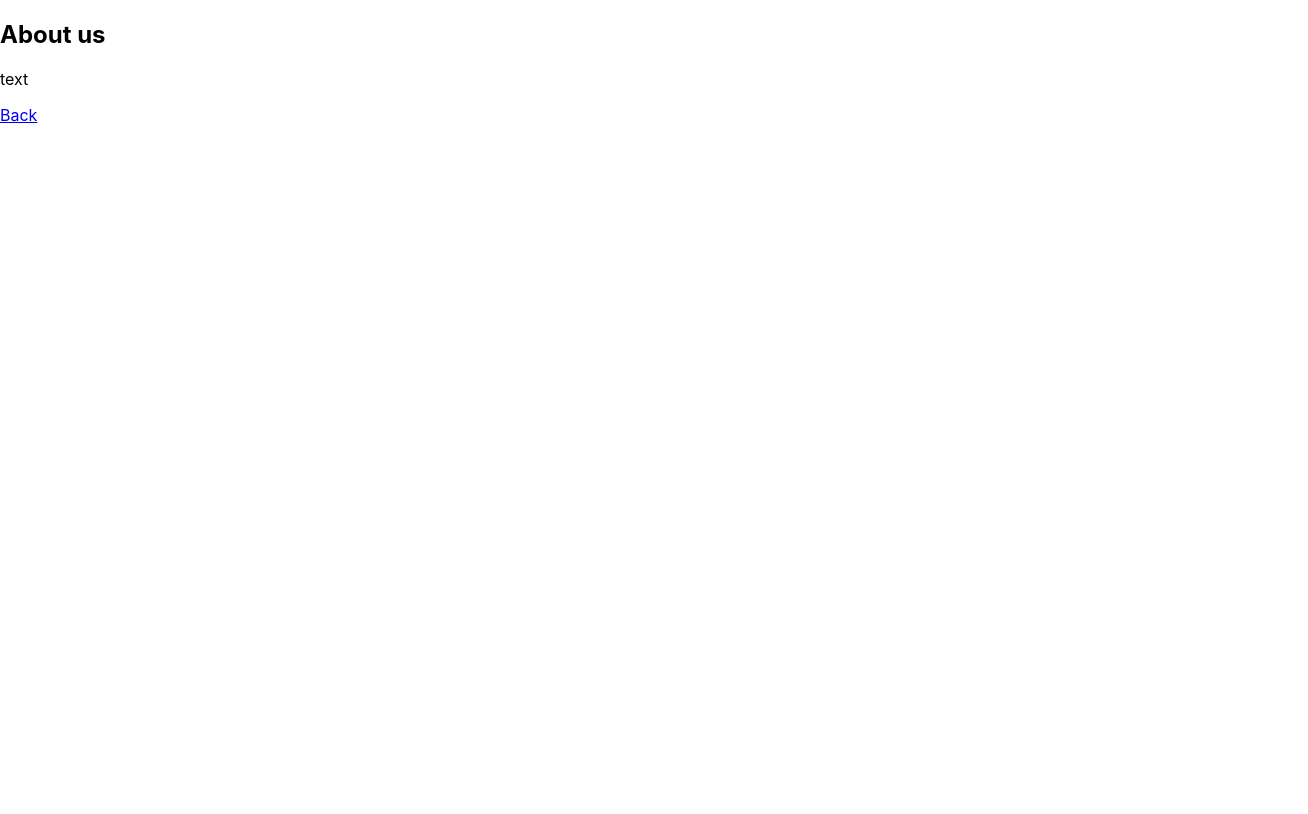
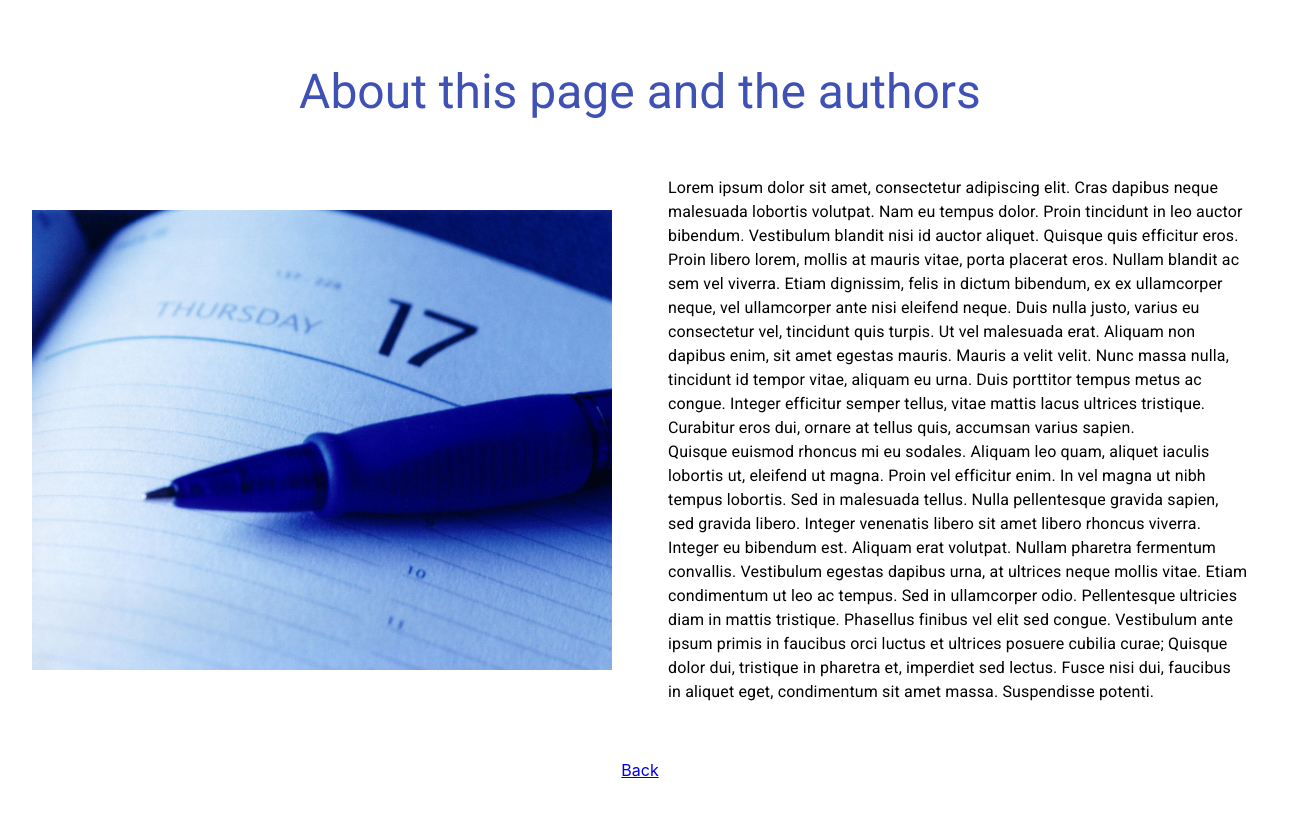
Before and after one commit to MartaG01/to-do-app, a React (Create React App) app: page /about in a window 1280 px wide. Shown: the top 814 px of the page, 1308 px wide, since content can reach past the window. Built offline with nearby package versions, Linux system fonts and the light colour scheme; no server answers.

Commit message:
about page with styling

```diff
--- a/src/components/userAuth/signIn/index.js
+++ b/src/components/userAuth/signIn/index.js
@@ -62,7 +62,7 @@ class SignInForm extends Component {
         return (
             <>
             <form autoComplete="off" onSubmit={this.onSubmit}>
-                <Grid item xs={12} style={{margin: 10}}>
+                <Grid item xs={12} style={{padding: 10}}>
                 {this.LoginFormField("email", "text")}
                 </Grid>
                 <Grid item xs={12} style={{margin: 10}}>
--- a/src/pages/about/index.js
+++ b/src/pages/about/index.js
@@ -1,24 +1,39 @@
+import { Grid, Typography } from '@material-ui/core';
 import React, {Component} from 'react';
 import {Link} from "react-router-dom";
-
+import main_image from "../../images/calendar.jpg"
 
 class About extends Component {
     state = {  }
 
     AboutText(){
         return(
-            <div>
-                <h2>About us</h2>
-                <p>text</p>
-            </div>
+            <Grid container justify="center" alignItems="center" spacing={7} style={{padding: "4rem 2rem"}}>
+                <Grid item container justify="center" xs={12}>
+                    <Typography variant="h3" color="primary">About this page and the authors</Typography>
+                </Grid>
+                <Grid item container justify="center" xs={12} md={6} >
+                    <img src={main_image} style={{height: "100%", width: "100%"}} alt={"Diary Photo by Dwayne Blee from freeimages.com"}/>
+                </Grid>
+                <Grid item container xs={12} md={6}>
+                    <Typography>
+                    Lorem ipsum dolor sit amet, consectetur adipiscing elit. Cras dapibus neque malesuada lobortis volutpat. Nam eu tempus dolor. Proin tincidunt in leo auctor bibendum. Vestibulum blandit nisi id auctor aliquet. Quisque quis efficitur eros. Proin libero lorem, mollis at mauris vitae, porta placerat eros. Nullam blandit ac sem vel viverra. Etiam dignissim, felis in dictum bibendum, ex ex ullamcorper neque, vel ullamcorper ante nisi eleifend neque. Duis nulla justo, varius eu consectetur vel, tincidunt quis turpis. Ut vel malesuada erat. Aliquam non dapibus enim, sit amet egestas mauris. Mauris a velit velit. Nunc massa nulla, tincidunt id tempor vitae, aliquam eu urna. Duis porttitor tempus metus ac congue. Integer efficitur semper tellus, vitae mattis lacus ultrices tristique. Curabitur eros dui, ornare at tellus quis, accumsan varius sapien.
+                    </Typography>
+                    <Typography>
+                    Quisque euismod rhoncus mi eu sodales. Aliquam leo quam, aliquet iaculis lobortis ut, eleifend ut magna. Proin vel efficitur enim. In vel magna ut nibh tempus lobortis. Sed in malesuada tellus. Nulla pellentesque gravida sapien, sed gravida libero. Integer venenatis libero sit amet libero rhoncus viverra. Integer eu bibendum est. Aliquam erat volutpat. Nullam pharetra fermentum convallis. Vestibulum egestas dapibus urna, at ultrices neque mollis vitae. Etiam condimentum ut leo ac tempus.
+
+                    Sed in ullamcorper odio. Pellentesque ultricies diam in mattis tristique. Phasellus finibus vel elit sed congue. Vestibulum ante ipsum primis in faucibus orci luctus et ultrices posuere cubilia curae; Quisque dolor dui, tristique in pharetra et, imperdiet sed lectus. Fusce nisi dui, faucibus in aliquet eget, condimentum sit amet massa. Suspendisse potenti.
+                    </Typography>
+                </Grid>
+                <Grid item container xs={12} justify="center" >
+                    <Link to="./">Back</Link>
+                </Grid>
+            </Grid>
         )
     }
     render() {
         return (
-            <>
-                <this.AboutText />
-                <Link to="/">Back</Link>
-            </>
+            <this.AboutText />
          );
     }
 }
--- a/src/pages/landingPage/index.js
+++ b/src/pages/landingPage/index.js
@@ -12,7 +12,7 @@ class LandingPage extends Component {
     LandingText() {
         return(
             <main>
-                <Grid container justifycontent="center" alignItems="center" spacing={10} style={{marginTop: "5rem"}}>
+                <Grid container justifycontent="center" alignItems="center" spacing={10} style={{paddingTop: "5rem"}}>
                     <Grid item xs={12}>
                         <Typography
                         variant="h2"
@@ -29,6 +29,7 @@ class LandingPage extends Component {
                             variant="h3"
                             color="primary"
                             align="center"
+                            style={{padding: "1rem"}}
                         >
                             Log in or register - it's free
                         </Typography>
--- a/src/pages/policyterms/index.js
+++ b/src/pages/policyterms/index.js
@@ -1,4 +1,4 @@
-import { Grid } from '@material-ui/core';
+import { Grid, Typography } from '@material-ui/core';
 import React from 'react';
 import { Component } from 'react';
 import { Link } from 'react-router-dom';
@@ -7,14 +7,30 @@ class Policyterms extends Component{
     render(){
         return(
             <Grid container xs={12} justify="center" spacing={10}>
-                <Grid item container justify="center" xs={12}>
-                    <p>Policy terms to read</p>
+                <Grid item container justify="center" xs={12} style={{marginTop: "5rem"}}>
+                    <Typography variant="h3" color="primary">Policy terms to read</Typography>
                 </Grid>
-                <Grid item container justify="center" xs={12}>
-                    <div>text</div>
+                <Grid item container justify="center" xs={12} style={{margin: "0 5rem 5rem 5rem"}}>
+                    <Typography>
+                    Lorem ipsum dolor sit amet, consectetur adipiscing elit. Cras dapibus neque malesuada lobortis volutpat. Nam eu tempus dolor. Proin tincidunt in leo auctor bibendum. Vestibulum blandit nisi id auctor aliquet. Quisque quis efficitur eros. Proin libero lorem, mollis at mauris vitae, porta placerat eros. Nullam blandit ac sem vel viverra. Etiam dignissim, felis in dictum bibendum, ex ex ullamcorper neque, vel ullamcorper ante nisi eleifend neque. Duis nulla justo, varius eu consectetur vel, tincidunt quis turpis. Ut vel malesuada erat. Aliquam non dapibus enim, sit amet egestas mauris. Mauris a velit velit. Nunc massa nulla, tincidunt id tempor vitae, aliquam eu urna. Duis porttitor tempus metus ac congue. Integer efficitur semper tellus, vitae mattis lacus ultrices tristique. Curabitur eros dui, ornare at tellus quis, accumsan varius sapien.
+                    </Typography>
+                    <Typography>
+                    Fusce mollis orci eros, nec condimentum turpis congue et. Proin eu imperdiet tortor, sed vulputate mauris. Aenean fermentum luctus sollicitudin. In feugiat lectus quis nulla rutrum, ac vestibulum dolor volutpat. Sed a vestibulum nunc. Pellentesque nec purus placerat, venenatis mauris sed, cursus nulla. Praesent et nisi erat. Nam fermentum sapien nibh, eu suscipit nibh elementum a. Sed efficitur auctor sapien, quis tincidunt nibh imperdiet placerat. Proin eget mi sed ex sagittis molestie non mattis eros. Nunc a porta leo. Fusce ullamcorper consectetur ante feugiat cursus. Donec dictum, urna non fringilla blandit, augue sem tempor purus, quis finibus arcu diam imperdiet lectus.
+                    </Typography>
+                    <Typography>
+                    Maecenas eu vestibulum metus. Phasellus eu elementum lorem, sed maximus massa. Fusce in mauris non risus condimentum ornare. Fusce ornare tempor luctus. Praesent tortor magna, suscipit at facilisis quis, aliquam et turpis. Mauris lectus mauris, accumsan et arcu malesuada, ornare hendrerit sapien. Aliquam volutpat imperdiet lacinia. Maecenas gravida pulvinar nibh, faucibus convallis lorem lobortis bibendum. In et eleifend lorem, eu pellentesque nibh. Aenean porttitor quis justo eu hendrerit. Nunc tristique neque mi, in elementum lorem rutrum ac. Nunc placerat neque mattis, convallis diam et, porttitor nulla. Nulla facilisi. Etiam sit amet placerat ante. Vivamus egestas dignissim sapien quis egestas. Morbi volutpat ante eget orci tristique congue.
+                    </Typography>
+                    <Typography>
+                    Vestibulum pretium nisl in eros consequat ornare. Suspendisse sollicitudin suscipit faucibus. Cras venenatis tortor vel fringilla gravida. Vestibulum id ligula maximus, semper mauris facilisis, eleifend lacus. Nam scelerisque dui eu odio pulvinar bibendum. Mauris egestas imperdiet eros sed laoreet. Nullam felis massa, efficitur at ipsum ac, hendrerit pellentesque risus. Nunc nec eleifend velit. Aliquam et magna vitae est accumsan tincidunt sit amet sed felis.
+                    </Typography>
+                    <Typography>
+                    Aenean euismod id metus condimentum pulvinar. Sed in ligula nec nibh ultrices ultricies at nec est. Donec sit amet ligula vel dui vulputate consequat. Morbi ac ante id urna condimentum aliquam. Pellentesque vel augue sed sapien sollicitudin consectetur. Integer feugiat quam eu turpis gravida, ac dapibus nisi laoreet. Mauris mattis faucibus nisl, nec vulputate ligula sollicitudin vitae. Sed non fringilla diam, sed commodo lectus. Mauris vehicula felis non mi pulvinar, quis bibendum risus sagittis. Phasellus auctor sem eu facilisis accumsan.
+                    </Typography>
                 </Grid>
                 <Grid item container justify="center"  xs={12}>
-                    <Link to="/register">Back</Link>
+                    <Typography color="primary">
+                        <Link to="/register">Back</Link>
+                    </Typography>
                 </Grid>
             </Grid>
         )
```
Also changed, not shown: src/images/calendar.jpg (added).
